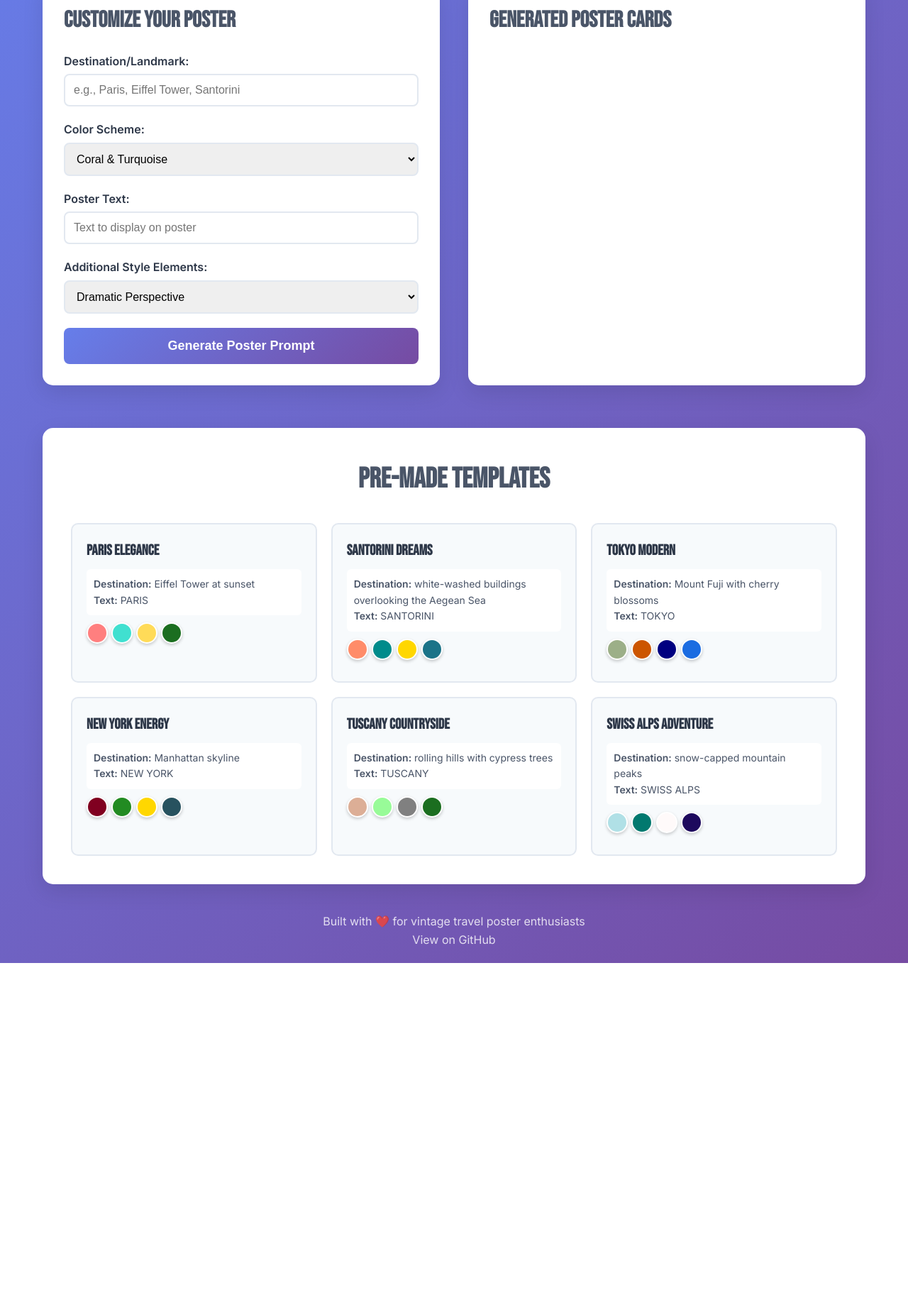
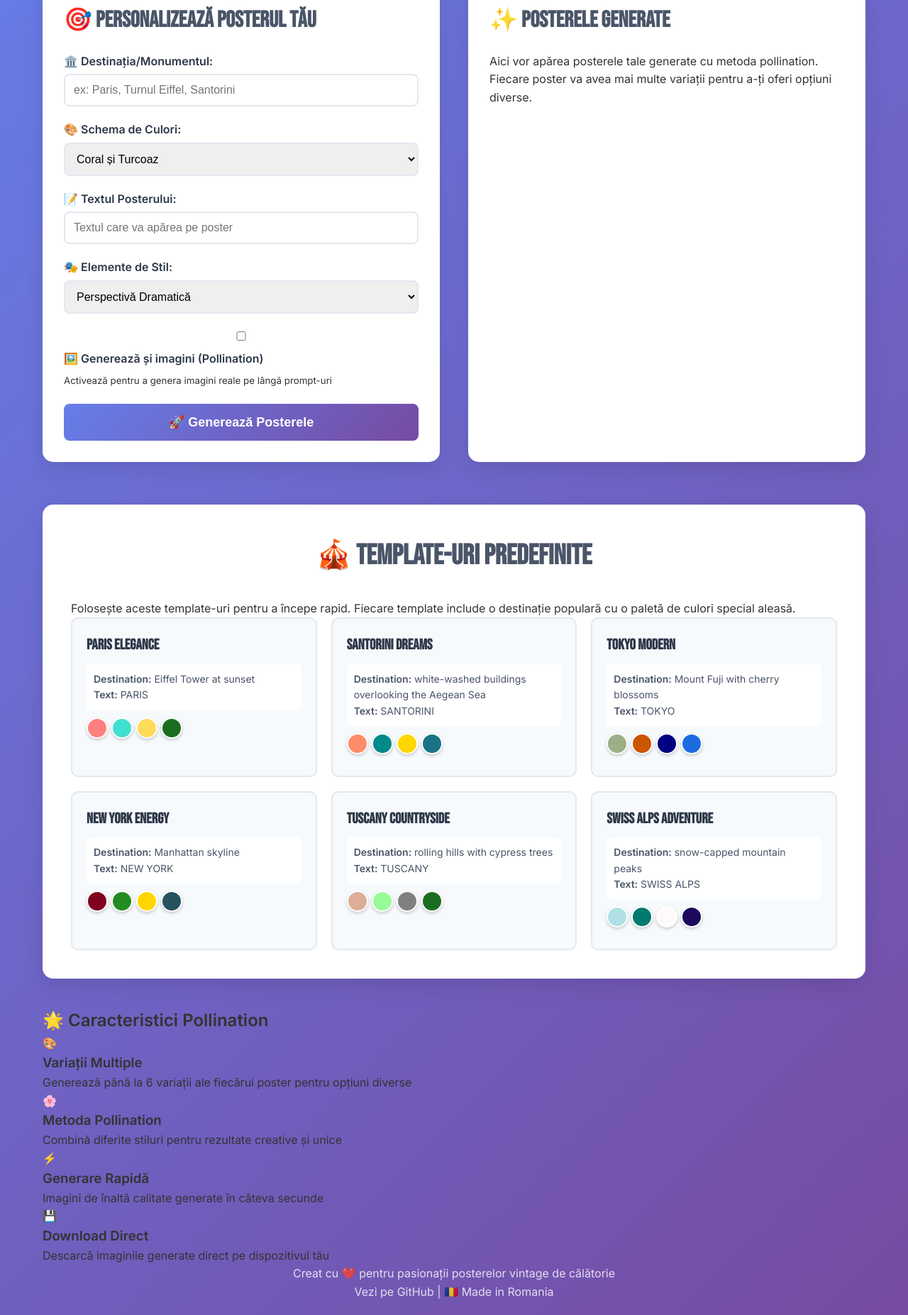
Before and after one commit to Gzeu/vintage-poster-generator, a plain HTML site: page index.html in a window 1280 px wide. Shown: the part 205-2058 px from the top of the page at 71% size. Before the commit the page ends 1562 px from the top, so only its background shows below. Drawn offline with Linux system fonts and the light colour scheme.

Commit message:
Add image generation controls and Romanian language support

```diff
--- a/index.html
+++ b/index.html
@@ -1,78 +1,163 @@
 <!DOCTYPE html>
-<html lang="en">
+<html lang="ro">
 <head>
     <meta charset="UTF-8">
     <meta name="viewport" content="width=device-width, initial-scale=1.0">
-    <title>Vintage Travel Poster Generator</title>
+    <title>Generator de Postere Vintage de Călătorie</title>
     <link rel="stylesheet" href="style.css">
     <link href="https://fonts.googleapis.com/css2?family=Bebas+Neue&family=Inter:wght@300;400;600&display=swap" rel="stylesheet">
 </head>
 <body>
     <div class="container">
         <header>
-            <h1>Vintage Travel Poster Generator</h1>
-            <p>Create beautiful mid-century modern travel posters with customizable variables</p>
+            <h1>🎨 Generator de Postere Vintage de Călătorie</h1>
+            <p>Creează postere de călătorie în stil mid-century modern cu variabile personalizabile și generare de imagini cu pollination</p>
         </header>
 
         <div class="main-content">
             <div class="form-section">
-                <h2>Customize Your Poster</h2>
+                <h2>🎯 Personalizează Posterul Tău</h2>
                 <form id="posterForm">
                     <div class="form-group">
-                        <label for="destination">Destination/Landmark:</label>
-                        <input type="text" id="destination" placeholder="e.g., Paris, Eiffel Tower, Santorini" required>
+                        <label for="destination">🏛️ Destinația/Monumentul:</label>
+                        <input type="text" id="destination" placeholder="ex: Paris, Turnul Eiffel, Santorini" required>
                     </div>
 
                     <div class="form-group">
-                        <label for="colorScheme">Color Scheme:</label>
+                        <label for="colorScheme">🎨 Schema de Culori:</label>
                         <select id="colorScheme">
-                            <option value="coral pink, turquoise, mustard yellow, and cream">Coral & Turquoise</option>
-                            <option value="sunset orange, deep teal, golden yellow, and ivory">Sunset Orange & Teal</option>
-                            <option value="sage green, burnt orange, navy blue, and beige">Sage & Navy</option>
-                            <option value="burgundy, forest green, gold, and off-white">Burgundy & Forest</option>
-                            <option value="dusty rose, mint green, warm gray, and cream">Rose & Mint</option>
-                            <option value="custom">Custom Colors</option>
+                            <option value="coral pink, turquoise, mustard yellow, and cream">Coral și Turcoaz</option>
+                            <option value="sunset orange, deep teal, golden yellow, and ivory">Portocaliu Apus și Teal</option>
+                            <option value="sage green, burnt orange, navy blue, and beige">Verde Salvie și Navy</option>
+                            <option value="burgundy, forest green, gold, and off-white">Burgundy și Verde Pădure</option>
+                            <option value="dusty rose, mint green, warm gray, and cream">Roz Pudrat și Mint</option>
+                            <option value="custom">Culori Personalizate</option>
                         </select>
                     </div>
 
                     <div class="form-group" id="customColorGroup" style="display: none;">
-                        <label for="customColors">Custom Color Scheme:</label>
-                        <input type="text" id="customColors" placeholder="e.g., red, blue, yellow, white">
+                        <label for="customColors">🖌️ Schema Personalizată de Culori:</label>
+                        <input type="text" id="customColors" placeholder="ex: roșu, albastru, galben, alb">
                     </div>
 
                     <div class="form-group">
-                        <label for="destinationName">Poster Text:</label>
-                        <input type="text" id="destinationName" placeholder="Text to display on poster" required>
+                        <label for="destinationName">📝 Textul Posterului:</label>
+                        <input type="text" id="destinationName" placeholder="Textul care va apărea pe poster" required>
                     </div>
 
                     <div class="form-group">
-                        <label for="style">Additional Style Elements:</label>
+                        <label for="style">🎭 Elemente de Stil:</label>
                         <select id="style">
-                            <option value="dramatic perspective">Dramatic Perspective</option>
-                            <option value="bird's eye view">Bird's Eye View</option>
-                            <option value="close-up architectural detail">Architectural Detail</option>
-                            <option value="panoramic landscape">Panoramic Landscape</option>
+                            <option value="dramatic perspective">Perspectivă Dramatică</option>
+                            <option value="bird's eye view">Vedere din Zbor</option>
+                            <option value="close-up architectural detail">Detalii Arhitecturale</option>
+                            <option value="panoramic landscape">Peisaj Panoramic</option>
                         </select>
                     </div>
 
-                    <button type="submit">Generate Poster Prompt</button>
+                    <!-- Image Generation Section -->
+                    <div class="form-group image-generation-section">
+                        <div class="toggle-container">
+                            <label class="toggle-switch">
+                                <input type="checkbox" id="generateImages">
+                                <span class="slider"></span>
+                            </label>
+                            <label for="generateImages" class="toggle-label">
+                                🖼️ <strong>Generează și imagini (Pollination)</strong>
+                            </label>
+                        </div>
+                        <small>Activează pentru a genera imagini reale pe lângă prompt-uri</small>
+                    </div>
+
+                    <div class="form-group" id="advancedOptions" style="display: none;">
+                        <div class="advanced-options">
+                            <h4>⚙️ Opțiuni Avansate de Generare</h4>
+
+                            <div class="option-row">
+                                <label for="imageCount">🔢 Numărul de Variații:</label>
+                                <select id="imageCount">
+                                    <option value="2">2 variații</option>
+                                    <option value="3">3 variații</option>
+                                    <option value="4" selected>4 variații (recomandat)</option>
+                                    <option value="6">6 variații</option>
+                                </select>
+                            </div>
+
+                            <div class="option-row">
+                                <label for="imageStyle">🎨 Stilul de Generare:</label>
+                                <select id="imageStyle">
+                                    <option value="detailed" selected>Detaliat (calitate înaltă)</option>
+                                    <option value="artistic">Artistic (mai creativ)</option>
+                                    <option value="minimal">Minimalist (simplu și curat)</option>
+                                    <option value="vintage">Vintage Plus (extra retro)</option>
+                                </select>
+                            </div>
+
+                            <div class="pollination-info">
+                                <h5>🌸 Cum funcționează Pollination:</h5>
+                                <ul>
+                                    <li><strong>Originală:</strong> Stilul tău exact</li>
+                                    <li><strong>Texturat:</strong> Cu texturi de hârtie vintage</li>
+                                    <li><strong>Golden Hour:</strong> Cu iluminare dramatică</li>
+                                    <li><strong>Dinamică:</strong> Cu compoziție diagonală</li>
+                                </ul>
+                            </div>
+                        </div>
+                    </div>
+
+                    <button type="submit" class="generate-btn">
+                        <span class="btn-text">🚀 Generează Posterele</span>
+                        <span class="btn-loader" style="display: none;">⏳ Se generează...</span>
+                    </button>
                 </form>
             </div>
 
             <div class="output-section">
-                <h2>Generated Poster Cards</h2>
+                <h2>✨ Posterele Generate</h2>
+                <div class="output-info">
+                    <p>Aici vor apărea posterele tale generate cu metoda pollination. Fiecare poster va avea mai multe variații pentru a-ți oferi opțiuni diverse.</p>
+                </div>
                 <div id="posterCards"></div>
             </div>
         </div>
 
         <div class="templates-section">
-            <h2>Pre-made Templates</h2>
+            <h2>🎪 Template-uri Predefinite</h2>
+            <p class="templates-description">
+                Folosește aceste template-uri pentru a începe rapid. Fiecare template include o destinație populară cu o paletă de culori special aleasă.
+            </p>
             <div class="templates-grid" id="templatesGrid"></div>
         </div>
 
+        <div class="features-section">
+            <h2>🌟 Caracteristici Pollination</h2>
+            <div class="features-grid">
+                <div class="feature-card">
+                    <div class="feature-icon">🎨</div>
+                    <h3>Variații Multiple</h3>
+                    <p>Generează până la 6 variații ale fiecărui poster pentru opțiuni diverse</p>
+                </div>
+                <div class="feature-card">
+                    <div class="feature-icon">🌸</div>
+                    <h3>Metoda Pollination</h3>
+                    <p>Combină diferite stiluri pentru rezultate creative și unice</p>
+                </div>
+                <div class="feature-card">
+                    <div class="feature-icon">⚡</div>
+                    <h3>Generare Rapidă</h3>
+                    <p>Imagini de înaltă calitate generate în câteva secunde</p>
+                </div>
+                <div class="feature-card">
+                    <div class="feature-icon">💾</div>
+                    <h3>Download Direct</h3>
+                    <p>Descarcă imaginile generate direct pe dispozitivul tău</p>
+                </div>
+            </div>
+        </div>
+
         <footer>
-            <p>Built with ❤️ for vintage travel poster enthusiasts</p>
-            <p><a href="https://github.com/Gzeu/vintage-poster-generator" target="_blank">View on GitHub</a></p>
+            <p>Creat cu ❤️ pentru pasionații posterelor vintage de călătorie</p>
+            <p><a href="https://github.com/Gzeu/vintage-poster-generator" target="_blank">Vezi pe GitHub</a> | 🇷🇴 Made in Romania</p>
         </footer>
     </div>
 
```
